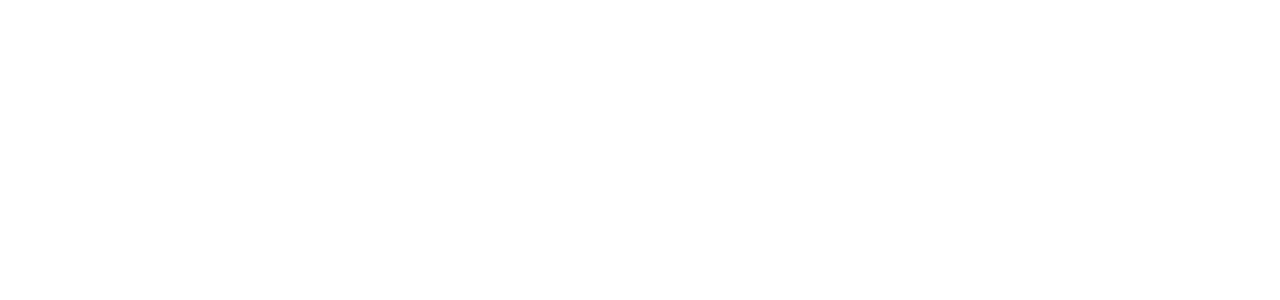
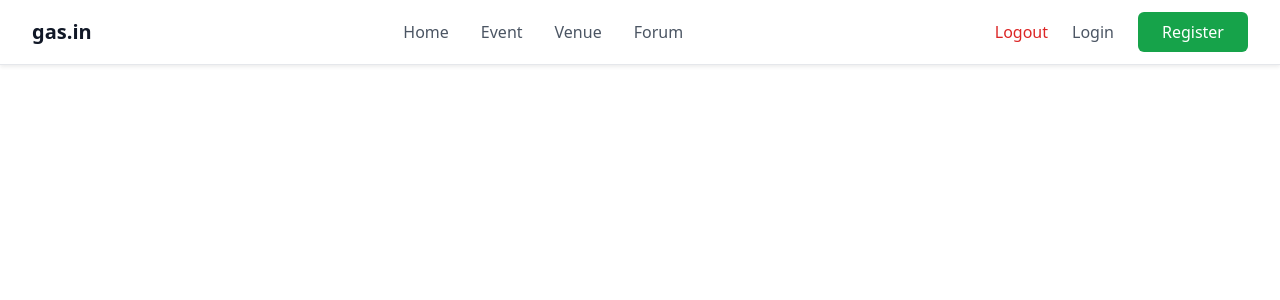
Before and after one commit to PBP-D-07/gas-in, a Django app: page / in a window 1280 px wide. Before the commit the part shown is empty. Shown: the top 300 px of the page. Run offline with Django 5.2, Linux system fonts and the light colour scheme; some libraries are stand-ins or nearby versions.

Commit message:
feat: create navbar

```diff
--- a/templates/base.html
+++ b/templates/base.html
@@ -22,6 +22,7 @@
   </head>
 
   <body>
+    {% include 'navbar.html' %}
     {% block content %} {% endblock content %}
   </body>
 </html>
--- /dev/null
+++ b/templates/navbar.html
@@ -0,0 +1,151 @@
+{% load static %}
+<nav
+  class="fixed top-0 left-0 w-full bg-white border-b border-gray-200 shadow-sm z-50"
+>
+  <div class="max-w-7xl mx-auto px-6 lg:px-8">
+    <div class="flex items-center justify-between h-16">
+      <div class="flex items-center">
+        <a href="/" class="flex items-center gap-1">
+          <h1 class="text-xl font-semibold text-gray-900">
+            gas.in
+          </h1>
+        </a>
+      </div>
+
+      <!-- Desktop Navigation -->
+      <div class="hidden md:flex items-center space-x-8">
+        <a
+          href="/"
+          class="text-gray-600 hover:text-transparent hover:bg-gradient-to-tr hover:from-blue-400 hover:to-red-400 hover:bg-clip-text font-medium transition-all"
+        >
+          Home
+        </a>
+        <a
+          href="/"
+          class="text-gray-600 hover:text-transparent hover:bg-gradient-to-tr hover:from-blue-400 hover:to-red-400 hover:bg-clip-text font-medium transition-all"
+        >
+          Event
+        </a>
+        <a
+          href="/"
+          class="text-gray-600 hover:text-transparent hover:bg-gradient-to-tr hover:from-blue-400 hover:to-red-400 hover:bg-clip-text font-medium transition-all"
+        >
+          Venue
+        </a>
+        <a
+          href="/"
+          class="text-gray-600 hover:text-transparent hover:bg-gradient-to-tr hover:from-blue-400 hover:to-red-400 hover:bg-clip-text font-medium transition-all"
+        >
+          Forum
+        </a>
+      </div>
+
+      <!-- Desktop User Section -->
+      <div class="hidden md:flex items-center space-x-6">
+        <a
+          href=""
+          class="text-red-600 hover:text-red-700 font-medium transition-all"
+        >
+          Logout
+        </a>
+
+        <a
+          href=""
+          class="text-gray-600 hover:text-gray-900 font-medium transition-all"
+        >
+          Login
+        </a>
+        <a
+          href=""
+          class="bg-green-600 hover:bg-green-700 text-white px-4 py-2 rounded font-medium transition-all"
+        >
+          Register
+        </a>
+      </div>
+
+      <!-- Mobile Menu Button -->
+      <div class="md:hidden flex items-center">
+        <button
+          class="mobile-menu-button p-2 text-gray-600 hover:text-gray-900 transition-all"
+        >
+          <span class="sr-only">Open menu</span>
+          <div class="w-6 h-6 flex flex-col justify-center items-center">
+            <span
+              class="bg-current block transition-all duration-300 ease-out h-0.5 w-6 rounded-sm"
+            ></span>
+            <span
+              class="bg-current block transition-all duration-300 ease-out h-0.5 w-6 rounded-sm my-0.5"
+            ></span>
+            <span
+              class="bg-current block transition-all duration-300 ease-out h-0.5 w-6 rounded-sm"
+            ></span>
+          </div>
+        </button>
+      </div>
+    </div>
+  </div>
+  <!-- Mobile Menu -->
+  <div class="mobile-menu hidden md:hidden bg-white border-t border-gray-200">
+    <div class="px-6 py-4 space-y-4">
+      <!-- Mobile Navigation Links -->
+      <div class="space-y-1">
+        <a
+          href="/"
+          class="block text-gray-600 hover:text-gray-900 font-medium py-3 transition-all"
+        >
+          Home
+        </a>
+        <a
+          href="/"
+          class="block text-gray-600 hover:text-gray-900 font-medium py-3 transition-all"
+        >
+          Event
+        </a>
+        <a
+          href="/"
+          class="block text-gray-600 hover:text-gray-900 font-medium py-3 transition-all"
+        >
+          Venue
+        </a>
+        <a
+          href="/"
+          class="block text-gray-600 hover:text-gray-900 font-medium py-3 transition-all"
+        >
+          Forum
+        </a>
+      </div>
+
+      <!-- Mobile User Section -->
+      <div class="border-t border-gray-200 pt-4">
+        <a
+          href=""
+          class="block text-red-600 hover:text-red-700 font-medium py-3 transition-all"
+        >
+          Logout
+        </a>
+        <div class="space-y-3">
+          <a
+            href=""
+            class="block text-gray-600 hover:text-gray-900 font-medium py-3 transition-all"
+          >
+            Login
+          </a>
+          <a
+            href=""
+            class="block bg-green-600 hover:bg-green-700 text-white font-medium py-3 px-4 rounded text-center transition-all"
+          >
+            Register
+          </a>
+        </div>
+      </div>
+    </div>
+  </div>
+  <script>
+    const btn = document.querySelector("button.mobile-menu-button");
+    const menu = document.querySelector(".mobile-menu");
+
+    btn.addEventListener("click", () => {
+      menu.classList.toggle("hidden");
+    });
+  </script>
+</nav>
```
